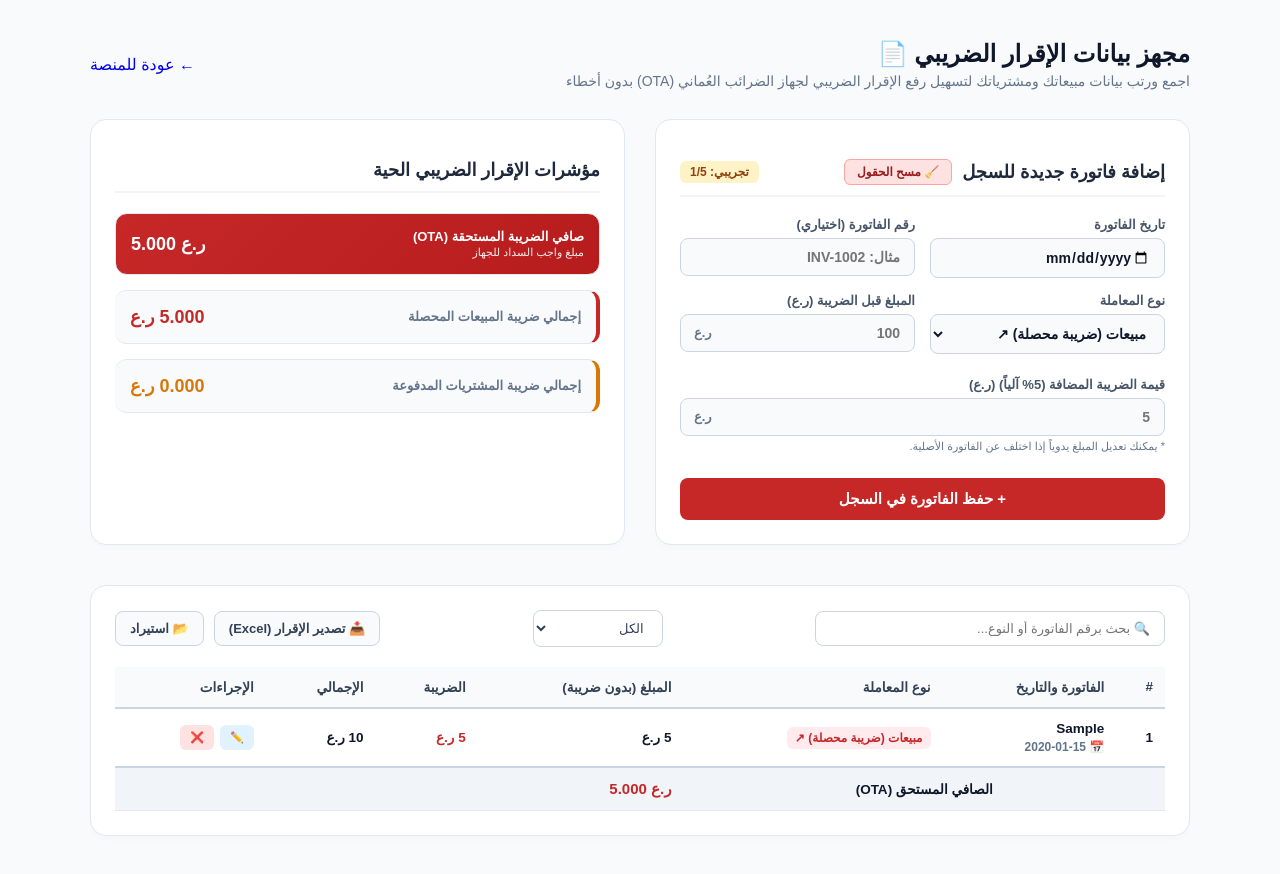
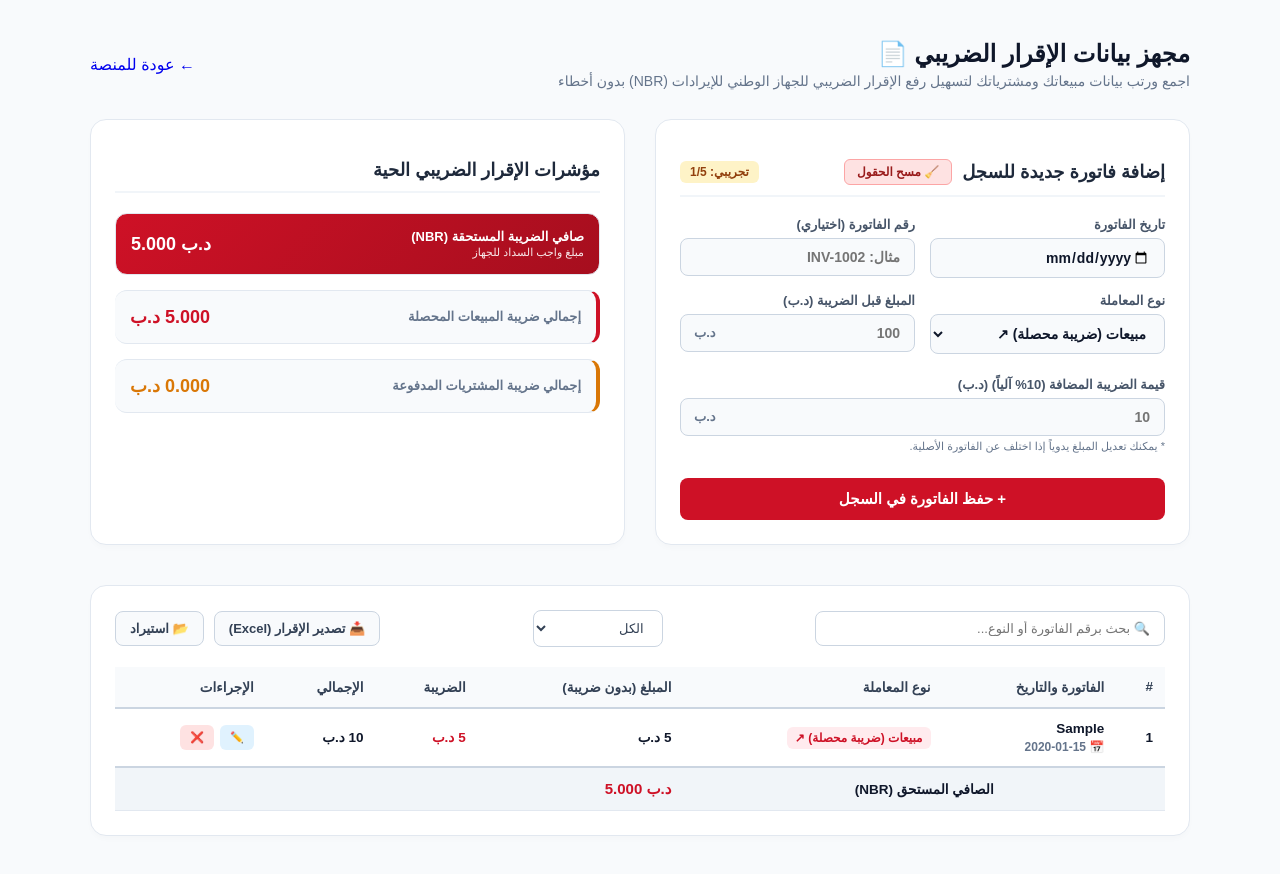
Before and after one commit to engaziasa-lang/engazia-app, a Next.js app: page /hub/bh/vat-report in a window 1280 px wide. Both pictures are taken after typing "2020-01-15", "Sample", "5", "5" into the empty fields and a click on the button "+ حفظ الفاتورة في السجل". Built offline with nearby package versions, Linux system fonts and the light colour scheme.

Commit message:
Update page.tsx

```diff
--- a/app/hub/bh/vat-report/page.tsx
+++ b/app/hub/bh/vat-report/page.tsx
@@ -15,7 +15,7 @@ interface TaxItem {
   timestamp?: number;
 }
 
-export default function TaxReturnPreparerOM() {
+export default function TaxReturnPreparerBH() {
   const [lang, setLang] = useState<'ar' | 'en'>('ar');
 
   const [invoiceDate, setInvoiceDate] = useState<string>('');
@@ -36,7 +36,7 @@ export default function TaxReturnPreparerOM() {
 
   useEffect(() => {
     setIsClient(true);
-    setIsActivated(!!localStorage.getItem('merchant_license_key_om'));
+    setIsActivated(!!localStorage.getItem('merchant_license_key_bh'));
 
     const savedLang = localStorage.getItem('seerk_global_lang') as 'ar' | 'en';
     if (savedLang) {
@@ -49,7 +49,7 @@ export default function TaxReturnPreparerOM() {
       setTransactionType('مبيعات (ضريبة محصلة) ↗');
     }
 
-    const saved = localStorage.getItem('seerk_om_tax_return_items');
+    const saved = localStorage.getItem('seerk_bh_tax_return_items');
     if (saved) {
       try {
         const parsedData = JSON.parse(saved);
@@ -60,7 +60,7 @@ export default function TaxReturnPreparerOM() {
 
   const saveToLocalStorage = (newItems: TaxItem[]) => {
     setItems(newItems);
-    localStorage.setItem('seerk_om_tax_return_items', JSON.stringify(newItems));
+    localStorage.setItem('seerk_bh_tax_return_items', JSON.stringify(newItems));
   };
 
   const handleAmountChange = (e: React.ChangeEvent<HTMLInputElement>) => {
@@ -71,8 +71,8 @@ export default function TaxReturnPreparerOM() {
     } else {
       const numVal = Number(val);
       setAmountBeforeVat(numVal);
-      // حساب الضريبة تلقائيا بنسبة 5% المطبقة في عُمان
-      setVatAmount(Number((numVal * 0.05).toFixed(3)));
+      // حساب الضريبة تلقائيا بنسبة 10% المطبقة في مملكة البحرين
+      setVatAmount(Number((numVal * 0.10).toFixed(3)));
     }
   };
 
@@ -80,7 +80,7 @@ export default function TaxReturnPreparerOM() {
     ar: {
       back: '← عودة للمنصة',
       title: 'مجهز بيانات الإقرار الضريبي 📄',
-      desc: 'اجمع ورتب بيانات مبيعاتك ومشترياتك لتسهيل رفع الإقرار الضريبي لجهاز الضرائب العُماني (OTA) بدون أخطاء',
+      desc: 'اجمع ورتب بيانات مبيعاتك ومشترياتك لتسهيل رفع الإقرار الضريبي للجهاز الوطني للإيرادات (NBR) بدون أخطاء',
       editRecord: 'تعديل الفاتورة',
       newRecord: 'إضافة فاتورة جديدة للسجل',
       clear: '🧹 مسح الحقول',
@@ -92,17 +92,17 @@ export default function TaxReturnPreparerOM() {
       optSales: 'مبيعات (ضريبة محصلة) ↗',
       optPurchases: 'مشتريات (ضريبة مدفوعة) ↙️',
       amtBefore: 'المبلغ قبل الضريبة',
-      vatAmt: 'قيمة الضريبة المضافة (5% آلياً)',
+      vatAmt: 'قيمة الضريبة المضافة (10% آلياً)',
       vatNote: '* يمكنك تعديل المبلغ يدوياً إذا اختلف عن الفاتورة الأصلية.',
       saveBtnNew: '+ حفظ الفاتورة في السجل',
       saveBtnEdit: '💾 حفظ التعديلات',
       analysisTitle: 'مؤشرات الإقرار الضريبي الحية',
-      netVatDue: 'صافي الضريبة المستحقة (OTA)',
+      netVatDue: 'صافي الضريبة المستحقة (NBR)',
       netVatPos: 'مبلغ واجب السداد للجهاز',
       netVatNeg: 'رصيد دائن مسترد لك',
       totalSalesVat: 'إجمالي ضريبة المبيعات المحصلة',
       totalPurchVat: 'إجمالي ضريبة المشتريات المدفوعة',
-      currency: 'ر.ع',
+      currency: 'د.ب',
       searchPH: '🔍 بحث برقم الفاتورة أو النوع...',
       exportBtn: '📥 تصدير الإقرار (Excel)',
       importBtn: '📂 استيراد',
@@ -124,13 +124,13 @@ export default function TaxReturnPreparerOM() {
         th5: 'الضريبة',
         th6: 'الإجمالي',
         th7: 'الإجراءات',
-        netDue: 'الصافي المستحق (OTA)'
+        netDue: 'الصافي المستحق (NBR)'
       },
       export: {
         title: 'تقرير الإقرار الضريبي المبدئي',
         salesVat: 'إجمالي ضريبة المبيعات',
         purchVat: 'إجمالي ضريبة المشتريات',
-        netVat: 'صافي الضريبة المستحقة (OTA)',
+        netVat: 'صافي الضريبة المستحقة (NBR)',
         thDate: 'تاريخ الفاتورة',
         thInvNum: 'رقم الفاتورة',
         thType: 'نوع المعاملة',
@@ -153,7 +153,7 @@ export default function TaxReturnPreparerOM() {
     en: {
       back: '→ Back to Hub',
       title: 'Tax Return Preparer 📄',
-      desc: 'Collect and organize your sales and purchases to easily file your tax return with Oman Tax Authority (OTA) without errors',
+      desc: 'Collect and organize your sales and purchases to easily file your tax return with National Bureau for Revenue (NBR) without errors',
       editRecord: 'Edit Invoice',
       newRecord: 'Add New Invoice to Log',
       clear: '🧹 Clear Fields',
@@ -165,17 +165,17 @@ export default function TaxReturnPreparerOM() {
       optSales: 'Sales (Collected Tax) ↗',
       optPurchases: 'Purchases (Paid Tax) ↙️',
       amtBefore: 'Amount Before VAT',
-      vatAmt: 'VAT Amount (Auto 5%)',
+      vatAmt: 'VAT Amount (Auto 10%)',
       vatNote: '* You can manually edit the amount if it differs from the original invoice.',
       saveBtnNew: '+ Save Invoice to Log',
       saveBtnEdit: '💾 Save Changes',
       analysisTitle: 'Live Tax Return Indicators',
-      netVatDue: 'Net VAT Due (OTA)',
+      netVatDue: 'Net VAT Due (NBR)',
       netVatPos: 'Amount payable to the authority',
       netVatNeg: 'Creditor balance refundable to you',
       totalSalesVat: 'Total Sales VAT Collected',
       totalPurchVat: 'Total Purchases VAT Paid',
-      currency: 'OMR',
+      currency: 'BHD',
       searchPH: '🔍 Search by invoice number or type...',
       exportBtn: '📥 Export Return (Excel)',
       importBtn: '📂 Import',
@@ -197,13 +197,13 @@ export default function TaxReturnPreparerOM() {
         th5: 'VAT',
         th6: 'Total',
         th7: 'Actions',
-        netDue: 'Net Due (OTA)'
+        netDue: 'Net Due (NBR)'
       },
       export: {
         title: 'Preliminary Tax Return Report',
         salesVat: 'Total Sales VAT',
         purchVat: 'Total Purchases VAT',
-        netVat: 'Net VAT Due (OTA)',
+        netVat: 'Net VAT Due (NBR)',
         thDate: 'Invoice Date',
         thInvNum: 'Invoice Number',
         thType: 'Transaction Type',
@@ -254,7 +254,7 @@ export default function TaxReturnPreparerOM() {
     const totalAmount = amtBefore + vat;
     const now = new Date();
     const timeOptions: Intl.DateTimeFormatOptions = { hour: 'numeric', minute: 'numeric', hour12: true };
-    const localeStr = lang === 'ar' ? 'ar-OM' : 'en-OM';
+    const localeStr = lang === 'ar' ? 'ar-BH' : 'en-BH';
     const formattedDate = `${now.toLocaleDateString(localeStr)} - ${now.toLocaleTimeString(localeStr, timeOptions)}`;
 
     if (editingId) {
@@ -405,7 +405,7 @@ export default function TaxReturnPreparerOM() {
     const url = URL.createObjectURL(blob);
     const link = document.createElement("a");
     link.setAttribute("href", url);
-    link.setAttribute("download", `enjazya_om_tax_return_data_${dateFilter}.xls`);
+    link.setAttribute("download", `enjazya_bh_tax_return_data_${dateFilter}.xls`);
     document.body.appendChild(link);
     link.click();
     document.body.removeChild(link);
@@ -464,11 +464,11 @@ export default function TaxReturnPreparerOM() {
         .input-wrapper { position: relative; display: flex; align-items: center; width: 100%; }
         .input-wrapper input, .input-wrapper select { width: 100%; padding: 10px 14px; border: 1px solid #cbd5e1; border-radius: 8px; font-size: 14px; font-family: inherit; outline: none; background: #f8fafc; color: #0f172a; font-weight: 600; box-sizing: border-box; text-align: ${lang === 'ar' ? 'right' : 'left'}; }
         .input-wrapper input.with-currency { padding-${lang === 'ar' ? 'left' : 'right'}: 45px; }
-        .input-wrapper input:focus, .input-wrapper select:focus { border-color: #C62828; background: #ffffff; }
+        .input-wrapper input:focus, .input-wrapper select:focus { border-color: #CE1126; background: #ffffff; }
         .currency-tag { position: absolute; ${lang === 'ar' ? 'left: 14px;' : 'right: 14px;'} color: #64748b; font-weight: 800; font-size: 13px; pointer-events: none; }
 
-        .action-btn { background: #C62828; color: #fff; border: none; width: 100%; padding: 12px; border-radius: 8px; font-weight: 900; font-size: 15px; cursor: pointer; transition: all 0.2s; font-family: inherit; margin-top: 10px; box-sizing: border-box; }
-        .action-btn:hover { background: #B71C1C; }
+        .action-btn { background: #CE1126; color: #fff; border: none; width: 100%; padding: 12px; border-radius: 8px; font-weight: 900; font-size: 15px; cursor: pointer; transition: all 0.2s; font-family: inherit; margin-top: 10px; box-sizing: border-box; }
+        .action-btn:hover { background: #A60E1E; }
 
         .result-box { background: #f8fafc; border-radius: 12px; padding: 15px; margin-bottom: 15px; display: flex; justify-content: space-between; align-items: center; border: 1px solid #e2e8f0; flex-wrap: wrap; gap: 10px; flex-direction: ${lang === 'ar' ? 'row' : 'row-reverse'}; text-align: ${lang === 'ar' ? 'right' : 'left'}; }
         .result-label { font-size: 13px; font-weight: 700; color: #64748b; }
@@ -478,14 +478,14 @@ export default function TaxReturnPreparerOM() {
         .table-toolbar { display: flex; justify-content: space-between; align-items: center; margin-bottom: 20px; flex-wrap: wrap; gap: 15px; flex-direction: ${lang === 'ar' ? 'row' : 'row-reverse'}; }
 
         .search-input { padding: 9px 14px; border: 1px solid #cbd5e1; border-radius: 8px; font-family: inherit; font-size: 13px; outline: none; flex-grow: 1; max-width: 350px; box-sizing: border-box; text-align: ${lang === 'ar' ? 'right' : 'left'}; }
-        .search-input:focus { border-color: #C62828; }
+        .search-input:focus { border-color: #CE1126; }
 
         .filter-select { padding: 9px 14px; border: 1px solid #cbd5e1; border-radius: 8px; font-family: inherit; font-size: 13px; outline: none; background: #fff; color: #334155; cursor: pointer; min-width: 130px; }
-        .filter-select:focus { border-color: #C62828; }
+        .filter-select:focus { border-color: #CE1126; }
 
         .table-btns { display: flex; gap: 10px; flex-wrap: wrap; }
         .t-btn { padding: 9px 14px; border-radius: 8px; font-weight: 700; font-size: 13px; cursor: pointer; border: 1px solid #cbd5e1; background: #f8fafc; color: #334155; font-family: inherit; display: flex; align-items: center; justify-content: center; gap: 6px; }
-        .t-btn:hover { background: #f1f5f9; border-color: #C62828; color: #C62828; }
+        .t-btn:hover { background: #f1f5f9; border-color: #CE1126; color: #CE1126; }
 
         .table-responsive { overflow-x: auto; -webkit-overflow-scrolling: touch; width: 100%; }
         .data-table { width: 100%; border-collapse: collapse; font-size: 13.5px; min-width: 900px; }
@@ -505,7 +505,7 @@ export default function TaxReturnPreparerOM() {
           <h1>{text.title}</h1>
           <p>{text.desc}</p>
         </div>
-        <Link href="/hub/om" className="back-btn">
+        <Link href="/hub/bh" className="back-btn">
           {text.back}
         </Link>
       </div>
@@ -529,7 +529,7 @@ export default function TaxReturnPreparerOM() {
                 <div className="input-wrapper">
                   <input
                     type="date"
-                    lang={lang === 'ar' ? 'ar-OM' : 'en-US'}
+                    lang={lang === 'ar' ? 'ar-BH' : 'en-US'}
                     value={invoiceDate}
                     onChange={(e) => setInvoiceDate(e.target.value)}
                     required
@@ -566,7 +566,7 @@ export default function TaxReturnPreparerOM() {
             <div className="input-group">
               <label>{text.vatAmt} ({text.currency})</label>
               <div className="input-wrapper">
-                <input className="with-currency" type="number" step="0.01" min="0" value={vatAmount === '' ? '' : vatAmount} onChange={(e) => setVatAmount(e.target.value === '' ? '' : Number(e.target.value))} placeholder="5" required />
+                <input className="with-currency" type="number" step="0.01" min="0" value={vatAmount === '' ? '' : vatAmount} onChange={(e) => setVatAmount(e.target.value === '' ? '' : Number(e.target.value))} placeholder="10" required />
                 <span className="currency-tag">{text.currency}</span>
               </div>
               <small style={{ color: '#64748b', fontSize: '11px', display: 'block', marginTop: '4px' }}>{text.vatNote}</small>
@@ -581,7 +581,7 @@ export default function TaxReturnPreparerOM() {
         <div className="card">
           <h2 className="card-title">{text.analysisTitle}</h2>
 
-          <div className="result-box" style={{ background: netVatDue >= 0 ? 'linear-gradient(135deg, #C62828 0%, #B71C1C 100%)' : 'linear-gradient(135deg, #0284c7 0%, #0369a1 100%)', color: '#fff' }}>
+          <div className="result-box" style={{ background: netVatDue >= 0 ? 'linear-gradient(135deg, #CE1126 0%, #A60E1E 100%)' : 'linear-gradient(135deg, #0284c7 0%, #0369a1 100%)', color: '#fff' }}>
             <div>
               <div className="result-label" style={{ color: '#fff' }}>{text.netVatDue}</div>
               <div style={{ fontSize: '11px', opacity: 0.9, marginTop: '2px' }}>{netVatDue >= 0 ? text.netVatPos : text.netVatNeg}</div>
@@ -591,9 +591,9 @@ export default function TaxReturnPreparerOM() {
             </div>
           </div>
 
-          <div className="result-box" style={{ borderRight: lang === 'ar' ? '4px solid #C62828' : 'none', borderLeft: lang === 'en' ? '4px solid #C62828' : 'none' }}>
+          <div className="result-box" style={{ borderRight: lang === 'ar' ? '4px solid #CE1126' : 'none', borderLeft: lang === 'en' ? '4px solid #CE1126' : 'none' }}>
             <span className="result-label">{text.totalSalesVat}</span>
-            <span className="result-value" style={{ color: '#C62828' }}>{totalSalesVat.toFixed(3)} {text.currency}</span>
+            <span className="result-value" style={{ color: '#CE1126' }}>{totalSalesVat.toFixed(3)} {text.currency}</span>
           </div>
 
           <div className="result-box" style={{ borderRight: lang === 'ar' ? '4px solid #d97706' : 'none', borderLeft: lang === 'en' ? '4px solid #d97706' : 'none', background: '#f8fafc' }}>
@@ -664,12 +664,12 @@ export default function TaxReturnPreparerOM() {
                         <div style={{ fontSize: '12px', color: '#64748b', marginTop: '4px', fontWeight: 600 }}>📅 {item.invoiceDate}</div>
                       </td>
                       <td>
-                        <span style={{ color: isSales ? '#C62828' : '#d97706', background: isSales ? '#FFEBEE' : '#fffbeb', padding: '4px 8px', borderRadius: '6px', fontSize: '12px', fontWeight: 800 }}>
+                        <span style={{ color: isSales ? '#CE1126' : '#d97706', background: isSales ? '#FFEBEE' : '#fffbeb', padding: '4px 8px', borderRadius: '6px', fontSize: '12px', fontWeight: 800 }}>
                           {item.transactionType}
                         </span>
                       </td>
                       <td style={{ fontWeight: 700 }}>{item.amountBeforeVat} {text.currency}</td>
-                      <td style={{ fontWeight: 800, color: isSales ? '#C62828' : '#d97706' }}>{item.vatAmount} {text.currency}</td>
+                      <td style={{ fontWeight: 800, color: isSales ? '#CE1126' : '#d97706' }}>{item.vatAmount} {text.currency}</td>
                       <td style={{ fontWeight: 900 }}>{item.totalAmount} {text.currency}</td>
                       <td>
                         <div style={{ display: 'flex', gap: '6px', flexWrap: 'wrap' }}>
@@ -686,7 +686,7 @@ export default function TaxReturnPreparerOM() {
               <tfoot>
                 <tr className="tfoot-row">
                   <td colSpan={3} style={{ textAlign: 'center' }}>{text.table.netDue}</td>
-                  <td colSpan={4} style={{ color: netVatDue >= 0 ? '#C62828' : '#0284c7', fontSize: '15px' }} dir="ltr">{netVatDue >= 0 ? netVatDue.toFixed(3) : `(${Math.abs(netVatDue).toFixed(3)})`} {text.currency}</td>
+                  <td colSpan={4} style={{ color: netVatDue >= 0 ? '#CE1126' : '#0284c7', fontSize: '15px' }} dir="ltr">{netVatDue >= 0 ? netVatDue.toFixed(3) : `(${Math.abs(netVatDue).toFixed(3)})`} {text.currency}</td>
                 </tr>
               </tfoot>
             )}
```
